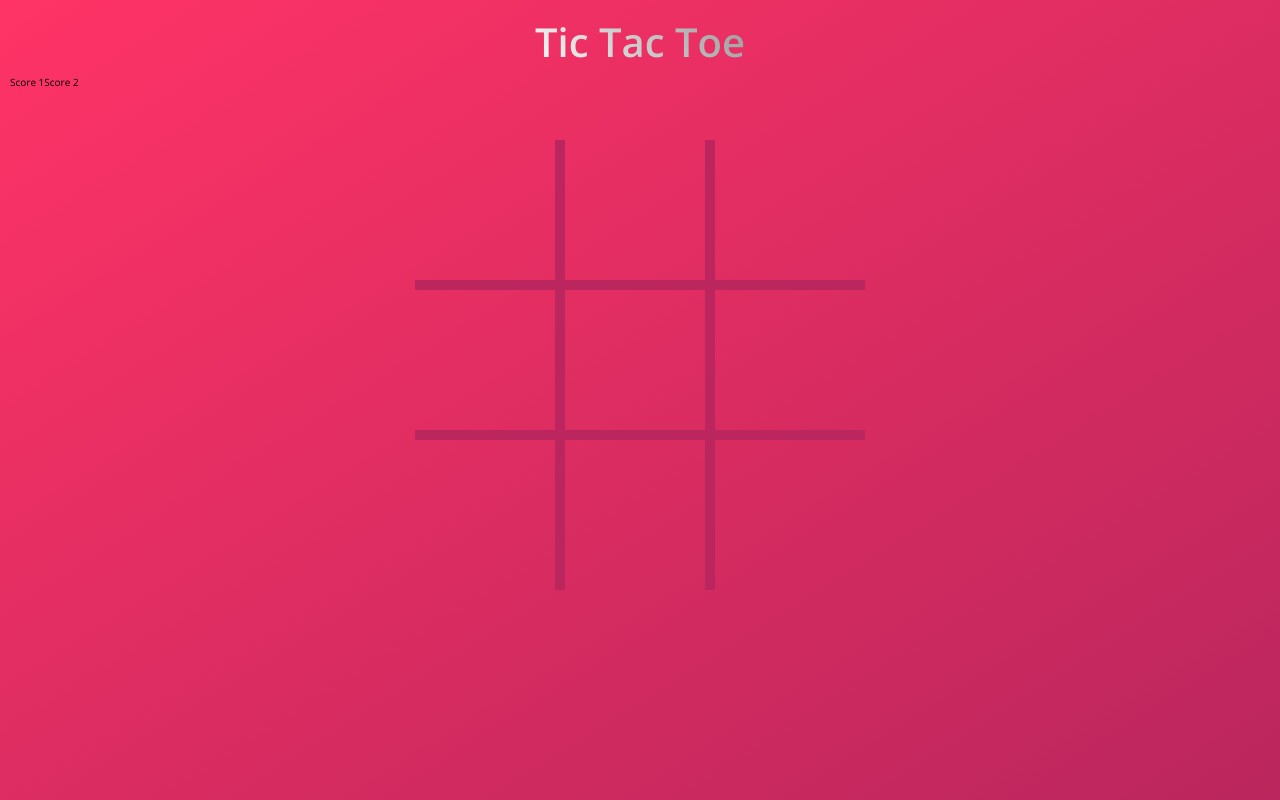
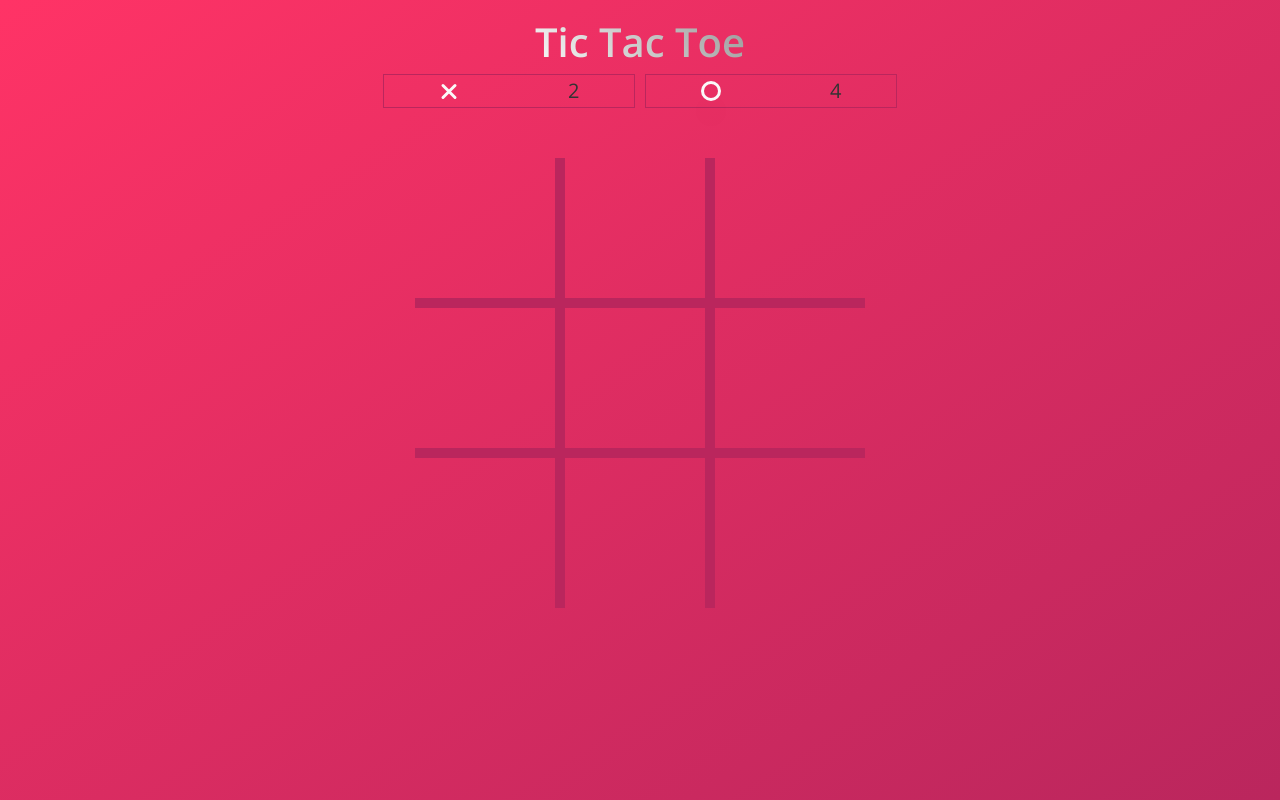
Before and after one commit to StefanoFrontini/tic-tac-toe, a React (Vite) app: page / in a window 1280 px wide. Built offline with nearby package versions, Linux system fonts and the light colour scheme.

Commit message:
score css

```diff
--- a/src/App.module.scss
+++ b/src/App.module.scss
@@ -36,3 +36,9 @@
   -moz-background-clip: text;
   -moz-text-fill-color: transparent;
 }
+
+.scores {
+  display: flex;
+  justify-content: center;
+  gap: 1rem;
+}
--- a/src/App.tsx
+++ b/src/App.tsx
@@ -2,6 +2,7 @@ import { useState } from "react";
 // import PlayerScore from "./components/PlayerScore";
 import styles from "./App.module.scss";
 import Cell from "./components/Cell";
+import Score from "./components/Score";
 
 type Player = "X" | "O" | "empty";
 
@@ -210,16 +211,10 @@ function App(): JSX.Element {
       <header className={styles.header}>
         <h1 className={styles.title}>Tic Tac Toe</h1>
       </header>
-      <div className="scores">
-        <span>Score 1</span>
-        <span>Score 2</span>
-        {/* <PlayerScore>
-          <CrossIcon />
-        </PlayerScore>
-        <PlayerScore>
-          <CircleIcon />
-        </PlayerScore> */}
-      </div>
+      <section className={styles.scores}>
+        <Score player="X" score={2} />
+        <Score player="O" score={4} />
+      </section>
       <div className={styles.board}>
         {gameState.map((el, index) => {
           return (
--- a/src/components/Cell.module.scss
+++ b/src/components/Cell.module.scss
@@ -1,11 +1,9 @@
 .empty {
   width: 10%;
   aspect-ratio: 1;
-  //   border: 1rem solid var(--color-grey-light-1);
 }
 .cell {
   border-bottom: 1rem solid var(--color-primary-dark);
-  // box-shadow: 0 0 0 1rem red;
   border-right: 1rem solid var(--color-primary-dark);
   width: 100%;
   aspect-ratio: 1;
--- a/src/components/CircleIcon.module.scss
+++ b/src/components/CircleIcon.module.scss
@@ -5,3 +5,8 @@
   border: 0.5rem solid var(--color-grey-light-1);
   box-shadow: var(--shadow-light);
 }
+
+.small {
+  width: 2rem;
+  border: 0.3rem solid var(--color-grey-light-1);
+}
--- a/src/components/CircleIcon.tsx
+++ b/src/components/CircleIcon.tsx
@@ -1,19 +1,9 @@
 import styles from "./CircleIcon.module.scss";
-function CircleIcon() {
-  return (
-    <div className={styles.circle}></div>
-    // <svg
-    //   className={styles.icon}
-    //   version="1.1"
-    //   xmlns="http://www.w3.org/2000/svg"
-    //   //   width="24"
-    //   //   height="28"
-    //   viewBox="0 0 24 28"
-    // >
-    //   <title>circle-o</title>
-    //   <path d="M12 5.5c-4.688 0-8.5 3.813-8.5 8.5s3.813 8.5 8.5 8.5 8.5-3.813 8.5-8.5-3.813-8.5-8.5-8.5zM24 14c0 6.625-5.375 12-12 12s-12-5.375-12-12 5.375-12 12-12v0c6.625 0 12 5.375 12 12z"></path>
-    // </svg>
-  );
+interface CircleIconProps {
+  small?: boolean;
+}
+function CircleIcon({ small = false }: CircleIconProps): JSX.Element {
+  return <div className={`${styles.circle} ${small && styles.small}`}></div>;
 }
 
 export default CircleIcon;
--- a/src/components/CrossIcon.module.scss
+++ b/src/components/CrossIcon.module.scss
@@ -16,3 +16,11 @@
     border-radius: 5px;
   }
 }
+.small {
+  width: 2rem;
+  height: 0.3rem;
+  &::after {
+    width: 2rem;
+    height: 0.3rem;
+  }
+}
--- a/src/components/CrossIcon.tsx
+++ b/src/components/CrossIcon.tsx
@@ -1,8 +1,11 @@
 import styles from "./CrossIcon.module.scss";
-function CrossIcon() {
+interface CrossIconProps {
+  small?: boolean;
+}
+function CrossIcon({ small = false }: CrossIconProps): JSX.Element {
   return (
     // <div className={styles.container}>
-    <div className={styles.cross}></div>
+    <div className={`${styles.cross} ${small && styles.small}`}></div>
     // </div>
     // <svg
     //   version="1.1"
--- /dev/null
+++ b/src/components/Score.module.css
@@ -0,0 +1,12 @@
+.score {
+  display: flex;
+  justify-content: space-around;
+  align-items: center;
+  /* background-color: aliceblue; */
+  border: 1px solid var(--color-primary-dark);
+  flex: 0 1 20%;
+}
+.wins {
+  font-size: 2rem;
+  color: var(--color-grey-dark-1);
+}
--- /dev/null
+++ b/src/components/Score.tsx
@@ -0,0 +1,20 @@
+import CircleIcon from "./CircleIcon";
+import CrossIcon from "./CrossIcon";
+import styles from "./Score.module.css";
+
+interface ScoreProps {
+  player: string;
+  score: number;
+}
+function Score({ player, score }: ScoreProps): JSX.Element {
+  const icon =
+    player === "O" ? <CircleIcon small={true} /> : <CrossIcon small={true} />;
+  return (
+    <div className={styles.score}>
+      {icon}
+      <div className={styles.wins}>{score}</div>
+    </div>
+  );
+}
+
+export default Score;
```
